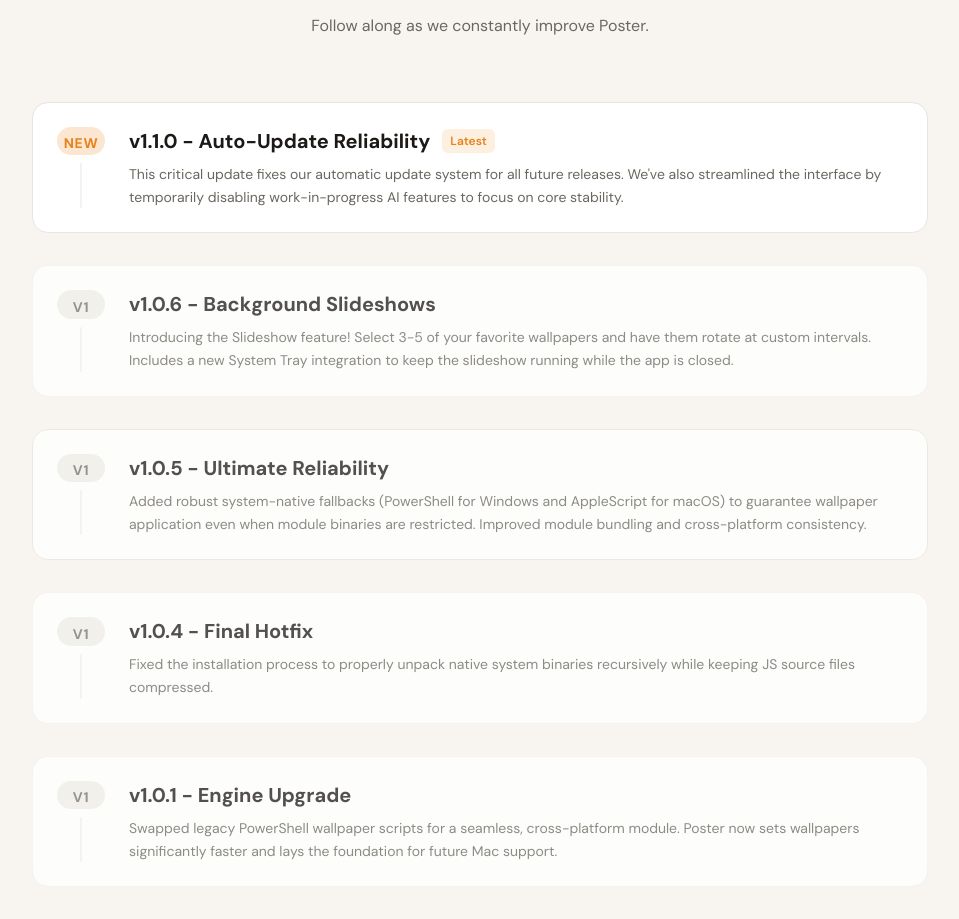
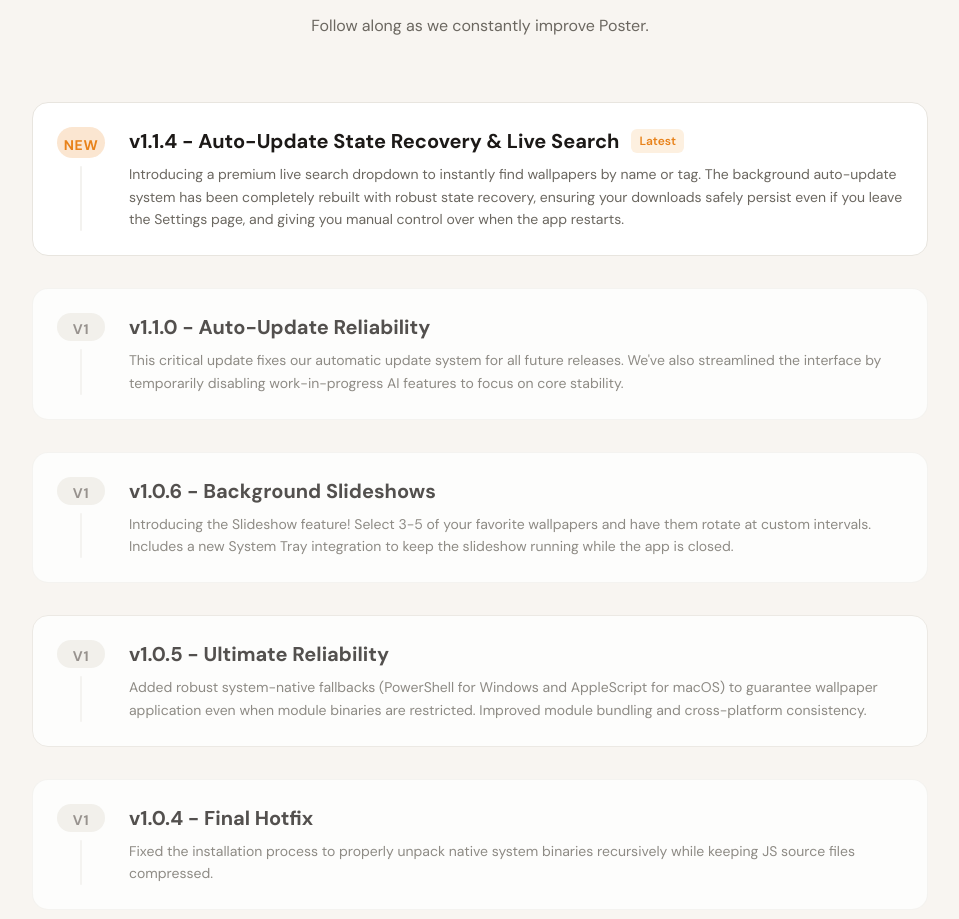
Before and after one commit to nueldotdev/poster-web, a Next.js app: page / in a window 1280 px wide. Shown: the part 2905-3824 px from the top of the page, without its empty margins (160-1119 px from the left). Built offline with nearby package versions, Linux system fonts and the light colour scheme.

Commit message:
chore: update for version 1.1.4

```diff
--- a/app/page.tsx
+++ b/app/page.tsx
@@ -237,8 +237,21 @@
                </div>
                <div>
                  <div className="flex items-center gap-3 mb-2">
+                   <h3 className="text-xl font-bold text-text-primary">v1.1.4 - Auto-Update State Recovery & Live Search</h3>
+                   <span className="text-xs font-semibold bg-accent-muted text-accent px-2 py-1 rounded-md">Latest</span>
+                 </div>
+                 <p className="text-text-secondary text-sm leading-relaxed">Introducing a premium live search dropdown to instantly find wallpapers by name or tag. The background auto-update system has been completely rebuilt with robust state recovery, ensuring your downloads safely persist even if you leave the Settings page, and giving you manual control over when the app restarts.</p>
+               </div>
+            </div>
+
+            <div className="flex gap-6 p-6 rounded-2xl bg-surface border border-border-custom/50 hover:shadow-md transition-shadow opacity-75">
+               <div className="hidden sm:flex flex-col items-center">
+                 <div className="w-12 h-12 rounded-full bg-surface-2 flex items-center justify-center text-text-muted font-bold text-sm mb-2 pt-1 uppercase tracking-wider">v1</div>
+                 <div className="w-0.5 h-full bg-border-custom/50 rounded-full"></div>
+               </div>
+               <div>
+                 <div className="flex items-center gap-3 mb-2">
                    <h3 className="text-xl font-bold text-text-primary">v1.1.0 - Auto-Update Reliability</h3>
-                   <span className="text-xs font-semibold bg-accent-muted text-accent px-2 py-1 rounded-md">Latest</span>
                  </div>
                  <p className="text-text-secondary text-sm leading-relaxed">This critical update fixes our automatic update system for all future releases. We've also streamlined the interface by temporarily disabling work-in-progress AI features to focus on core stability.</p>
                </div>
```
